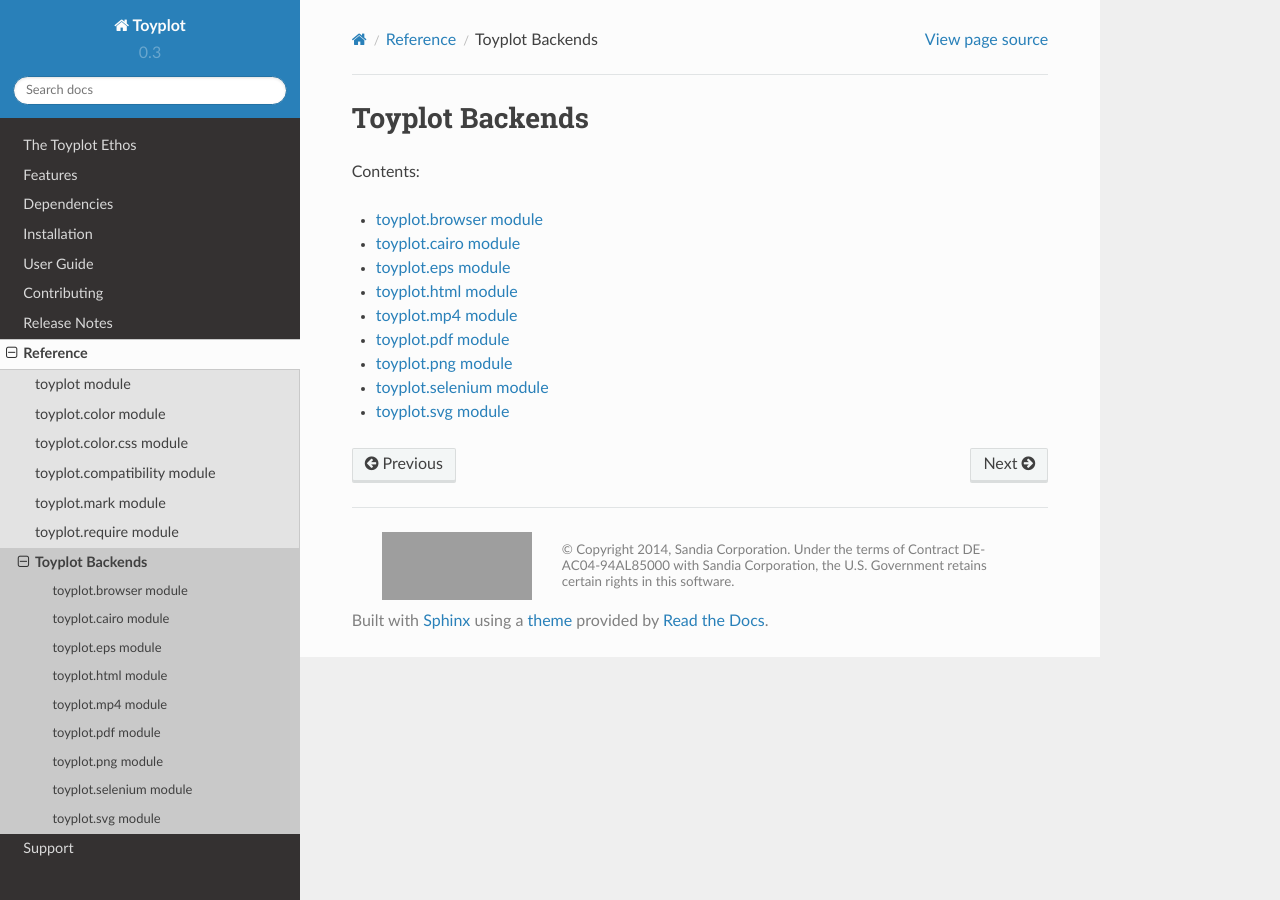
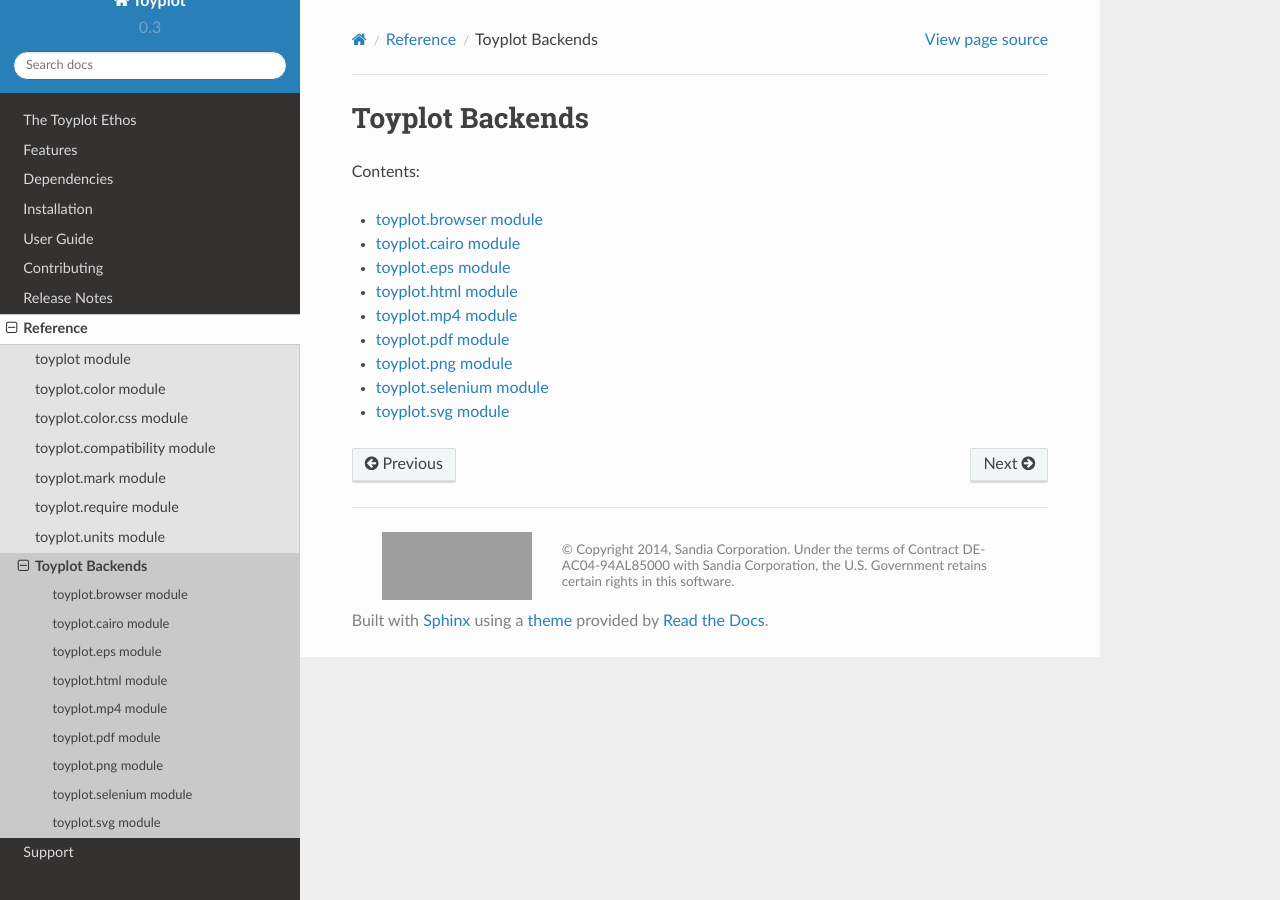
Before and after one commit to sandialabs/toyplot, a Sphinx documentation site: the page built from docs/backends.rst, in a window 1280 px wide. Built offline with Sphinx 7.4.7 and the Read the Docs theme 2.0.0, drawn with Linux system fonts in a browser that asks for light colours; pages that are not in the unit, such as notebooks, are missing from menus; grey boxes are pictures that could not be loaded.

Commit message:
Add missing documentation for the toyplot.units module.

```diff
--- a/docs/reference.rst
+++ b/docs/reference.rst
@@ -16,5 +16,6 @@
    toyplot.compatibility.rst
    toyplot.mark.rst
    toyplot.require.rst
+   toyplot.units.rst
 
    backends.rst
--- /dev/null
+++ b/docs/toyplot.units.rst
@@ -0,0 +1,7 @@
+toyplot.units module
+====================
+
+.. automodule:: toyplot.units
+    :members:
+    :undoc-members:
+    :show-inheritance:
```
